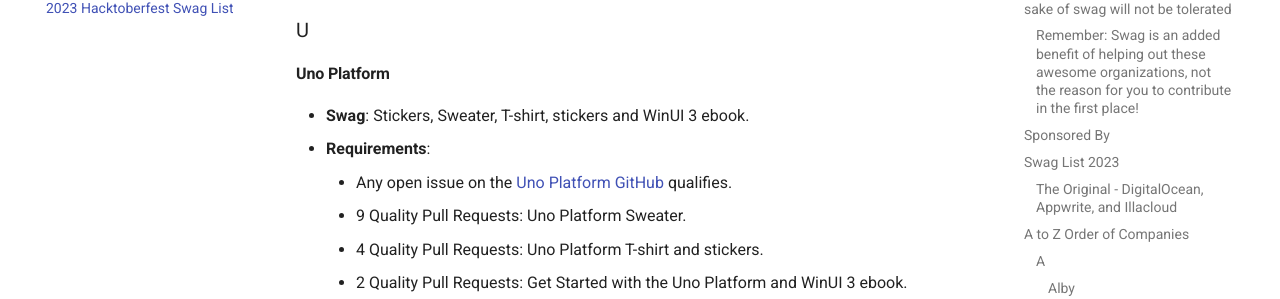
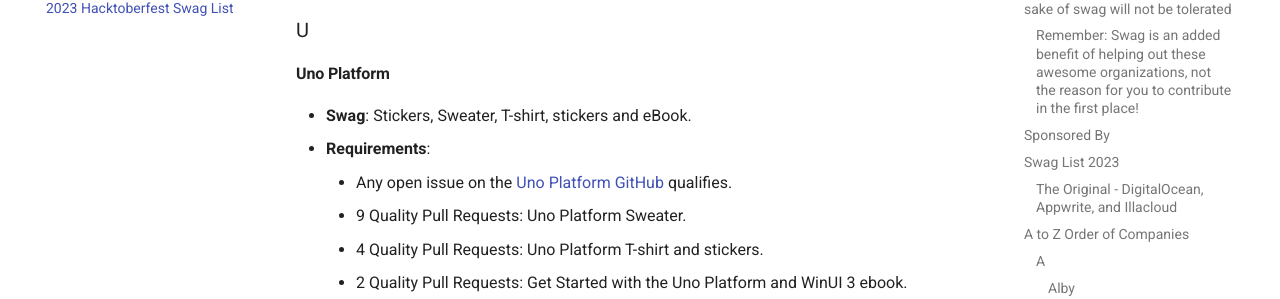
Before and after one commit to crweiner/hacktoberfest-swag-list, an MkDocs documentation site: the page built from docs/list.md, in a window 1280 px wide and 900 px high, scrolled down 10943 px. Shown: the part 154-453 px from the top of the window. Built offline with MkDocs 1.6.1 and Material for MkDocs 9.7.7, drawn with Linux system fonts in a browser that asks for light colours; plug-ins that fetch from the network failed and are left out; comment, search, counter and statistics services are not loaded.

Commit message:
Update docs/list.md
Co-authored-by: vimode <39148877+vimode@users.noreply.github.com>

```diff
--- a/docs/list.md
+++ b/docs/list.md
@@ -359,7 +359,7 @@
 
 #### **Uno Platform**
 
-- **Swag**: Stickers, Sweater, T-shirt, stickers and WinUI 3 ebook.
+- **Swag**: Stickers, Sweater, T-shirt, stickers and eBook.
 - **Requirements**:
     - Any open issue on the [Uno Platform GitHub](https://github.com/unoplatform/uno/blob/master/CONTRIBUTING.md) qualifies.
     - 9 Quality Pull Requests: Uno Platform Sweater.
```
